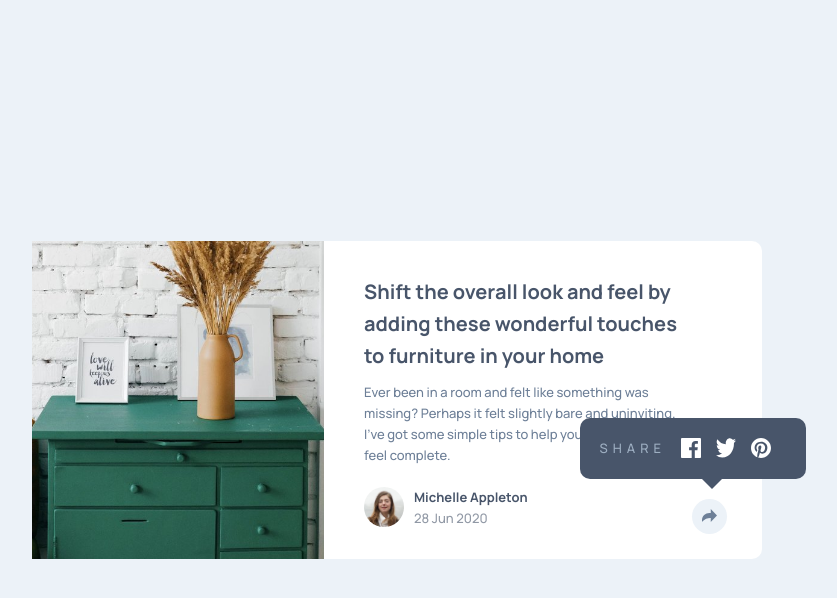
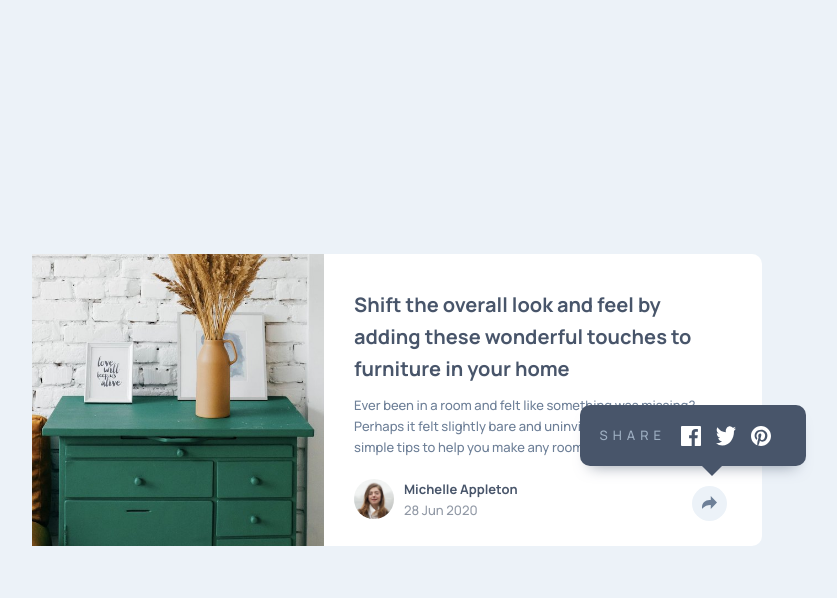
Before and after one commit to jwalczak94/Article-preview-component, a plain HTML site: page index.html in a window 1280 px wide. Both pictures are taken after a click on the element 952 px from the left and 516 px from the top of the page. Shown: the whole page, without its empty margins (243-1080 px from the left). Drawn offline with Linux system fonts and the light colour scheme.

Commit message:
update share icon and toggle - box shadow

```diff
--- a/styles.css
+++ b/styles.css
@@ -93,6 +93,11 @@ img {
     width: 35px;
     height: 35px;
     z-index: 1;
+    cursor: pointer;
+}
+
+.share-icon:hover {
+    opacity: 0.8;
 }
 
 .share-icon img {
@@ -100,6 +105,7 @@ img {
 }
 
 .toggle {
+    display: none;
     align-items: center;
     justify-content: space-between;
     position: absolute;
@@ -108,7 +114,7 @@ img {
     width: 100%;
     padding: 2rem 3.5rem;
     background-color: var(--Dark-Grayish-Blue);
-    display: none;
+    box-shadow: 0 10px 15px -10px rgba(72, 85, 106, 0.6);
 }
 
 .socials {
@@ -165,7 +171,7 @@ img {
     }
 
     .article_content {
-        margin: 3.5rem 8rem 3rem 4rem;
+        margin: 3.5rem 6rem 2.5rem 3rem;
         grid-column: 3 /span 3;
     }
 
@@ -184,7 +190,6 @@ img {
         width: auto;
         padding: 2rem;
         border-radius: 10px;
-        animation: none;
     }
 
     .toggle .socials:after {
```
